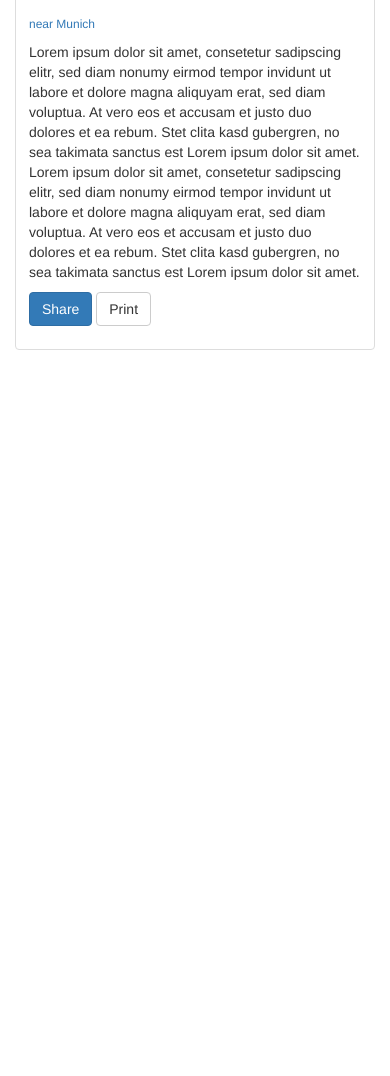
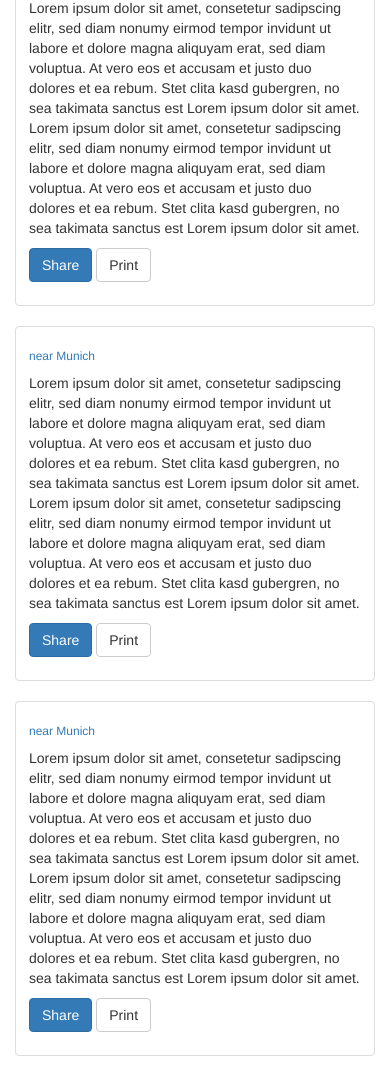
Before and after one commit to paperly/phpply01, a PHP site: page / in a window 390 px wide. Shown: the part 2033-3109 px from the top of the page. Before the commit the page ends 2383 px from the top, so only its background shows below. Run offline with PHP 8.4, Linux system fonts and the light colour scheme; some libraries are stand-ins or nearby versions.

Commit message:
js geodata step1

```diff
--- /dev/null
+++ b/app/controller/posts.php
@@ -0,0 +1,5 @@
+<?php
+
+
+
+?>
--- a/app/view/index.php
+++ b/app/view/index.php
@@ -4,12 +4,22 @@
     <meta charset="utf-8">
     <meta http-equiv="X-UA-Compatible" content="IE=edge">
     <meta name="viewport" content="width=device-width, initial-scale=1">
-    <title>Bootstrap 101 Template</title>
+   <meta name="mobile-web-app-capable" content="yes">
+<meta name="apple-mobile-web-app-capable" content="yes">
+    <meta name="apple-mobile-web-app-status-bar-style" content="white">
+    <meta name="viewport" content="width=device-width">
+<link rel="manifest" href="manifest.json">
+
+    <title>ppply 01</title>
 
     <!-- Bootstrap -->
     <link href="assets/style/bootstrap/bootstrap.css" rel="stylesheet">
     <link href="assets/style/style_basic.css" rel="stylesheet">
-
+  <!-- jQuery (necessary for Bootstrap's JavaScript plugins) -->
+    <script src="https://ajax.googleapis.com/ajax/libs/jquery/1.11.2/jquery.min.js"></script>
+    <!-- Include all compiled plugins (below), or include individual files as needed -->
+    <script src="assets/js/bootstrap/bootstrap.min.js"></script>
+ <script src="assets/js/addPost.js"></script>
     <!-- HTML5 shim and Respond.js for IE8 support of HTML5 elements and media queries -->
     <!-- WARNING: Respond.js doesn't work if you view the page via file:// -->
     <!--[if lt IE 9]>
@@ -28,19 +38,20 @@
           <p>Hallo Hallo!! Hier bekommt ihr einen Überblick über alles</p>
       </div>
 
+
+
+
+
+
      <form>
 
   <div class="form-group">
     <label for="content">Content</label>
-    <textarea class="form-control" rows="3"></textarea>
+    <textarea class="form-control" id="contentblock" rows="7"></textarea>
   </div>
+
    <div class="form-group">
-    <label for="exampleInputFile">File input</label>
-    <input type="file" id="picture">
-    <p class="help-block">Picture here.</p>
-  </div>
-         <div class="form-group">
-             <button type="submit" class="btn btn-default">Submit</button>
+       <button onclick="add_post();" class="btn btn-default">Submit</button>
    </div>
 
 </form>
@@ -51,7 +62,17 @@
 
     <div class="col-sm-6 col-md-4">
     <div id="post" class="thumbnail">
-      <img src="assets/img/apple1.jpg" alt="...">
+
+      <div class="caption">
+          <h6><a>near Munich</a></h6>
+        <p>Lorem ipsum dolor sit amet, consetetur sadipscing elitr, sed diam nonumy eirmod tempor invidunt ut labore et dolore magna aliquyam erat, sed diam voluptua. At vero eos et accusam et justo duo dolores et ea rebum. Stet clita kasd gubergren, no sea takimata sanctus est Lorem ipsum dolor sit amet. Lorem ipsum dolor sit amet, consetetur sadipscing elitr, sed diam nonumy eirmod tempor invidunt ut labore et dolore magna aliquyam erat, sed diam voluptua. At vero eos et accusam et justo duo dolores et ea rebum. Stet clita kasd gubergren, no sea takimata sanctus est Lorem ipsum dolor sit amet.</p>
+        <p><a  class="btn btn-primary" role="button">klick</a> <a href="#" class="btn btn-default" role="button">Print</a></p>
+      </div>
+    </div>
+  </div>
+          <div class="col-sm-6 col-md-4">
+    <div id="post" class="thumbnail">
+
       <div class="caption">
           <h6><a>near Munich</a></h6>
         <p>Lorem ipsum dolor sit amet, consetetur sadipscing elitr, sed diam nonumy eirmod tempor invidunt ut labore et dolore magna aliquyam erat, sed diam voluptua. At vero eos et accusam et justo duo dolores et ea rebum. Stet clita kasd gubergren, no sea takimata sanctus est Lorem ipsum dolor sit amet. Lorem ipsum dolor sit amet, consetetur sadipscing elitr, sed diam nonumy eirmod tempor invidunt ut labore et dolore magna aliquyam erat, sed diam voluptua. At vero eos et accusam et justo duo dolores et ea rebum. Stet clita kasd gubergren, no sea takimata sanctus est Lorem ipsum dolor sit amet.</p>
@@ -59,10 +80,9 @@
       </div>
     </div>
   </div>
-
           <div class="col-sm-6 col-md-4">
     <div id="post" class="thumbnail">
-      <img src="assets/img/apple1.jpg" alt="...">
+
       <div class="caption">
           <h6><a>near Munich</a></h6>
         <p>Lorem ipsum dolor sit amet, consetetur sadipscing elitr, sed diam nonumy eirmod tempor invidunt ut labore et dolore magna aliquyam erat, sed diam voluptua. At vero eos et accusam et justo duo dolores et ea rebum. Stet clita kasd gubergren, no sea takimata sanctus est Lorem ipsum dolor sit amet. Lorem ipsum dolor sit amet, consetetur sadipscing elitr, sed diam nonumy eirmod tempor invidunt ut labore et dolore magna aliquyam erat, sed diam voluptua. At vero eos et accusam et justo duo dolores et ea rebum. Stet clita kasd gubergren, no sea takimata sanctus est Lorem ipsum dolor sit amet.</p>
@@ -70,15 +90,42 @@
       </div>
     </div>
   </div>
-
           <div class="col-sm-6 col-md-4">
     <div id="post" class="thumbnail">
-      <img src="assets/img/apple1.jpg" alt="...">
+
       <div class="caption">
           <h6><a>near Munich</a></h6>
         <p>Lorem ipsum dolor sit amet, consetetur sadipscing elitr, sed diam nonumy eirmod tempor invidunt ut labore et dolore magna aliquyam erat, sed diam voluptua. At vero eos et accusam et justo duo dolores et ea rebum. Stet clita kasd gubergren, no sea takimata sanctus est Lorem ipsum dolor sit amet. Lorem ipsum dolor sit amet, consetetur sadipscing elitr, sed diam nonumy eirmod tempor invidunt ut labore et dolore magna aliquyam erat, sed diam voluptua. At vero eos et accusam et justo duo dolores et ea rebum. Stet clita kasd gubergren, no sea takimata sanctus est Lorem ipsum dolor sit amet.</p>
         <p><a href="#" class="btn btn-primary" role="button">Share</a> <a href="#" class="btn btn-default" role="button">Print</a></p>
       </div>
+    </div>
+  </div>
+          <div class="col-sm-6 col-md-4">
+    <div id="post" class="thumbnail">
+
+      <div class="caption">
+          <h6><a>near Munich</a></h6>
+        <p>Lorem ipsum dolor sit amet, consetetur sadipscing elitr, sed diam nonumy eirmod tempor invidunt ut labore et dolore magna aliquyam erat, sed diam voluptua. At vero eos et accusam et justo duo dolores et ea rebum. Stet clita kasd gubergren, no sea takimata sanctus est Lorem ipsum dolor sit amet. Lorem ipsum dolor sit amet, consetetur sadipscing elitr, sed diam nonumy eirmod tempor invidunt ut labore et dolore magna aliquyam erat, sed diam voluptua. At vero eos et accusam et justo duo dolores et ea rebum. Stet clita kasd gubergren, no sea takimata sanctus est Lorem ipsum dolor sit amet.</p>
+        <p><a href="#" class="btn btn-primary" role="button">Share</a> <a href="#" class="btn btn-default" role="button">Print</a></p>
+      </div>
+    </div>
+  </div>  <div class="col-sm-6 col-md-4">
+    <div id="post" class="thumbnail">
+
+      <div class="caption">
+          <h6><a>near Munich</a></h6>
+        <p>Lorem ipsum dolor sit amet, consetetur sadipscing elitr, sed diam nonumy eirmod tempor invidunt ut labore et dolore magna aliquyam erat, sed diam voluptua. At vero eos et accusam et justo duo dolores et ea rebum. Stet clita kasd gubergren, no sea takimata sanctus est Lorem ipsum dolor sit amet. Lorem ipsum dolor sit amet, consetetur sadipscing elitr, sed diam nonumy eirmod tempor invidunt ut labore et dolore magna aliquyam erat, sed diam voluptua. At vero eos et accusam et justo duo dolores et ea rebum. Stet clita kasd gubergren, no sea takimata sanctus est Lorem ipsum dolor sit amet.</p>
+        <p><a href="#" class="btn btn-primary" role="button">Share</a> <a href="#" class="btn btn-default" role="button">Print</a></p>
+      </div>
+    </div>
+  </div>
+    <div class="col-sm-6 col-md-4">
+    <div id="post" class="thumbnail">
+
+      <div class="caption">
+          <h6><a>near Munich</a></h6>
+        <p>Lorem ipsum dolor sit amet, consetetur sadipscing elitr, sed diam nonumy eirmod tempor invidunt ut labore et dolore magna aliquyam erat, sed diam voluptua. At vero eos et accusam et justo duo dolores et ea rebum. Stet clita kasd gubergren, no sea takimata sanctus est Lorem ipsum dolor sit amet. Lorem ipsum dolor sit amet, consetetur sadipscing elitr, sed diam nonumy eirmod tempor invidunt ut labore et dolore magna aliquyam erat, sed diam voluptua. At vero eos et accusam et justo duo dolores et ea rebum. Stet clita kasd gubergren, no sea takimata sanctus est Lorem ipsum dolor sit amet.</p>
+        <p><a href="#" class="btn btn-primary" role="button">Share</a> <a href="#" class="btn btn-default" role="button">Print</a></p>
       </div>
     </div>
   </div>
@@ -90,9 +137,13 @@
 
 </div>
 
-    <!-- jQuery (necessary for Bootstrap's JavaScript plugins) -->
-    <script src="https://ajax.googleapis.com/ajax/libs/jquery/1.11.2/jquery.min.js"></script>
-    <!-- Include all compiled plugins (below), or include individual files as needed -->
-    <script src="assets/js/bootstrap/bootstrap.min.js"></script>
+
+
+
+
+
+    </div>
+
+
   </body>
 </html>
--- /dev/null
+++ b/assets/js/addPost.js
@@ -0,0 +1,28 @@
+ getLocation();
+function getLocation() {
+    if (navigator.geolocation) {
+        navigator.geolocation.getCurrentPosition(showPosition);
+    } else {
+        x.innerHTML = "Geolocation is not supported by this browser.";
+    }
+}
+function showPosition(position) {
+  // alert("Latitude: " + position.coords.latitude +
+   // "<br>Longitude: " + position.coords.longitude);
+
+    lol =position.coords.longitude;
+       latitude = position.coords.latitude;
+    longitude = position.coords.longitude;
+}
+
+
+function add_post(){
+
+     text = document.getElementById("contentblock").value;
+
+    // Latitude: Latitude,Longitude:Longitude;
+       $.post("app/helpers/addPost.php", {  Latitude: latitude,Longitude:longitude, text: text });
+     document.getElementById("contentblock").value = "leer";
+
+
+}
--- /dev/null
+++ b/config/db.php
@@ -0,0 +1,9 @@
+<?php
+// DB connect
+$verbindung = mysql_connect("mail.paperly.de", "d01d30b0", "fL5LpWkXSH7PGEME") or die("Verbindung zur Datenbank konnte nicht hergestellt werden");
+mysql_select_db("d01d30b0")
+or die ("Die Datenbank existiert nicht.");
+
+
+
+?>
--- a/index.php
+++ b/index.php
@@ -1,5 +1,5 @@
 <?php
-
+include 'config/db.php';
 include 'app/view/index.php';
 
 ?>
```
Also changed, not shown: app/helpers/addPost.php (added, +20 -0 lines), app/helpers/db.php (added, +9 -0 lines), test.php (added, +29 -0 lines), 1 other file. Lines whose indentation alone changed are shown as unchanged.
